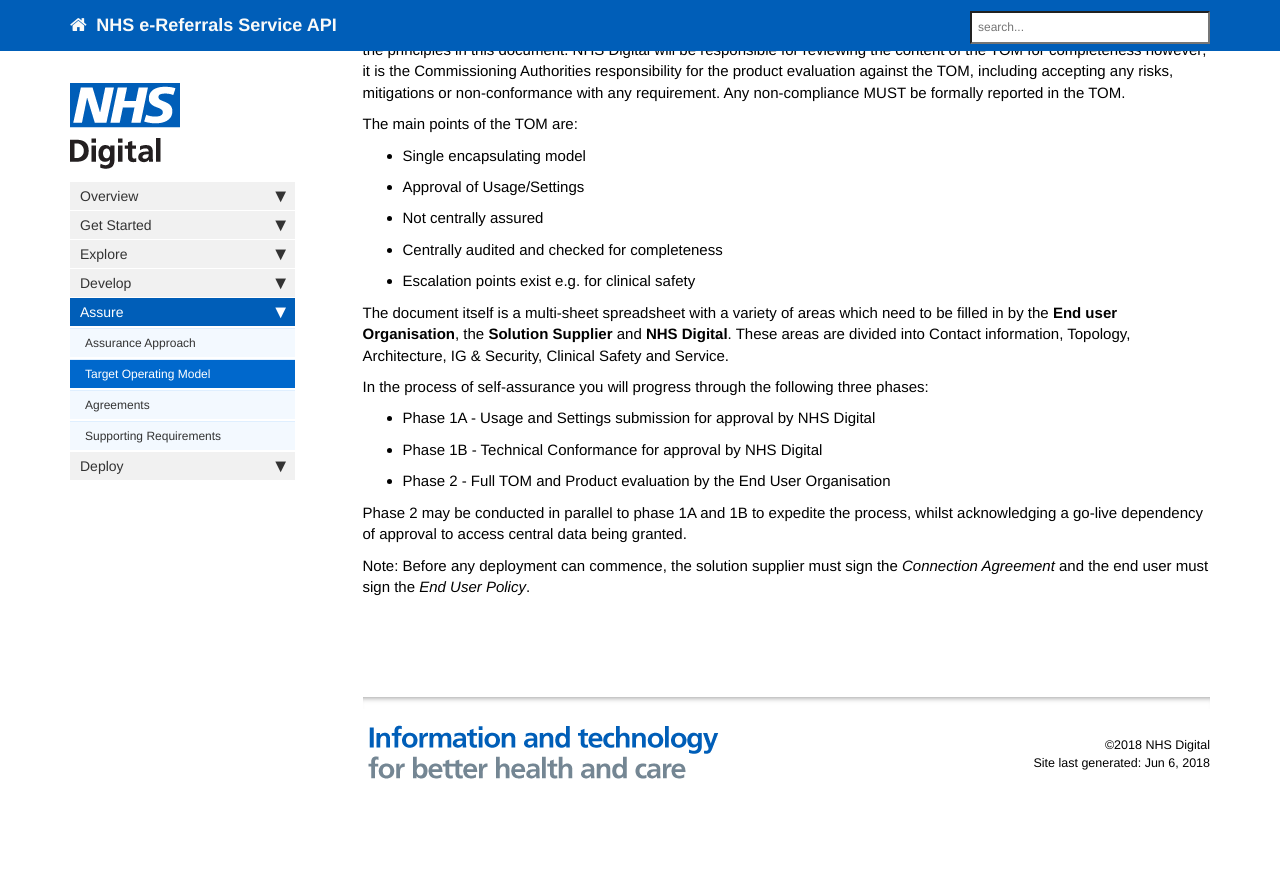
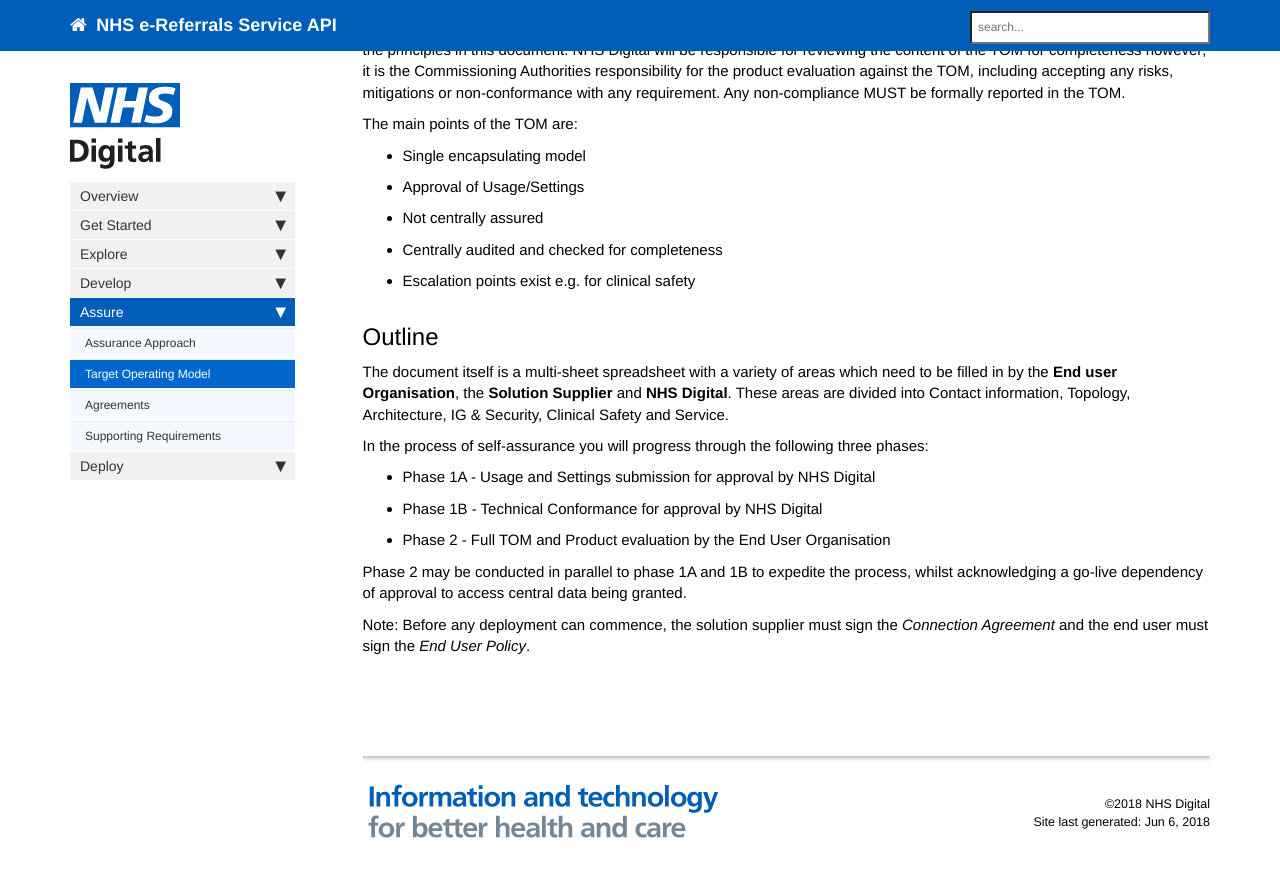
Before and after one commit to wurble369/websitetest, a Jekyll site: the page built from pages/assure/assure_tom.md, in a window 1280 px wide and 900 px high, scrolled down 511 px. Shown: the top 877 px of the window. Built offline with Jekyll 4.4.1, drawn with Linux system fonts in a browser that asks for light colours; nearby versions of some CDN libraries; comment, search, counter and statistics services are not loaded; before the commit the page ends 1352 px from its top, so only the background shows below that.

Commit message:
Second header

```diff
--- a/pages/assure/assure_tom.md
+++ b/pages/assure/assure_tom.md
@@ -25,6 +25,8 @@ The main points of the TOM are:
 * Centrally audited and checked for completeness
 * Escalation points exist e.g. for clinical safety
 
+## Outline ##
+
 The document itself is a multi-sheet spreadsheet with a variety of areas which need to be filled in by the **End user Organisation**, the **Solution Supplier** and **NHS Digital**. These areas are divided into Contact information, Topology, Architecture, IG & Security, Clinical Safety and Service.
 
 In the process of self-assurance you will progress through the following three phases:
```
